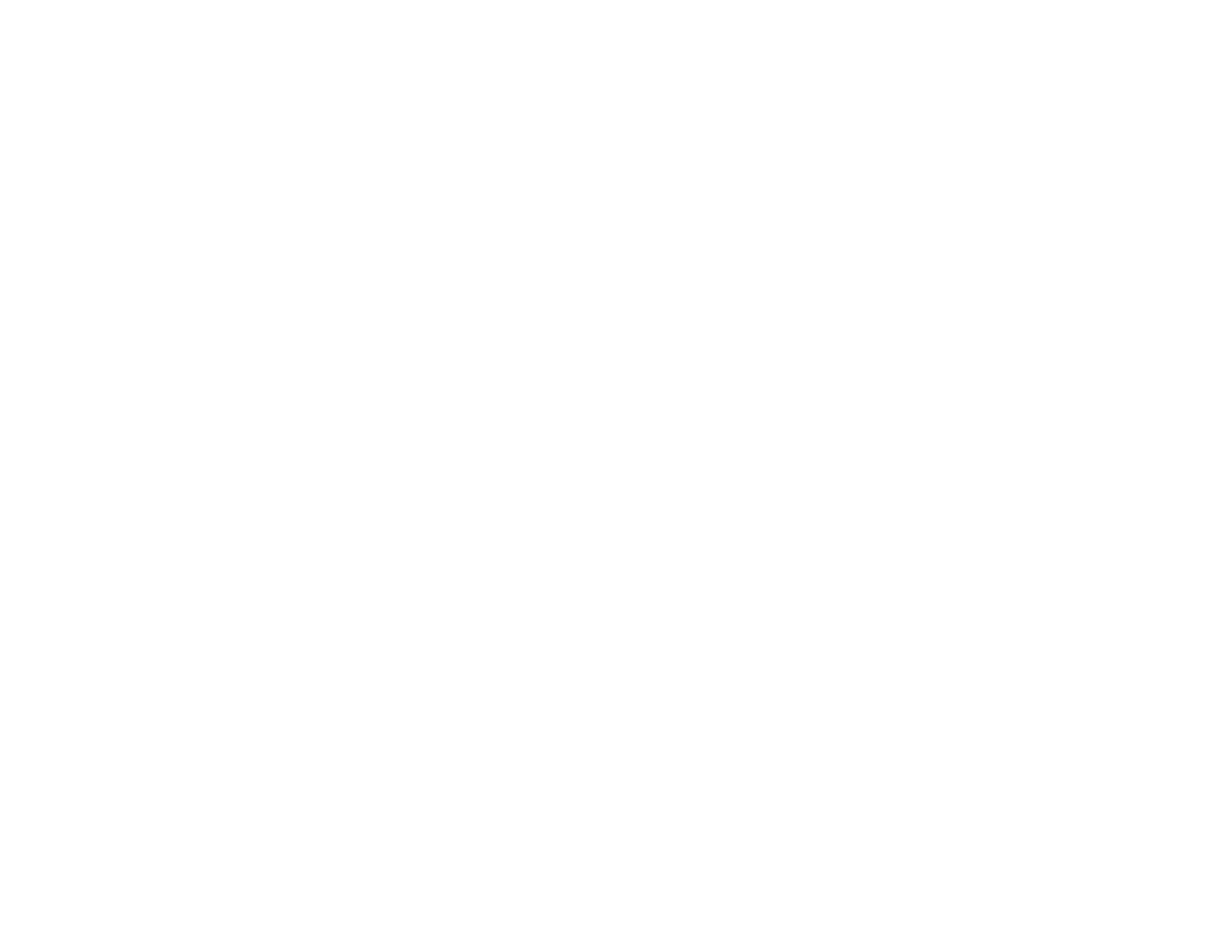
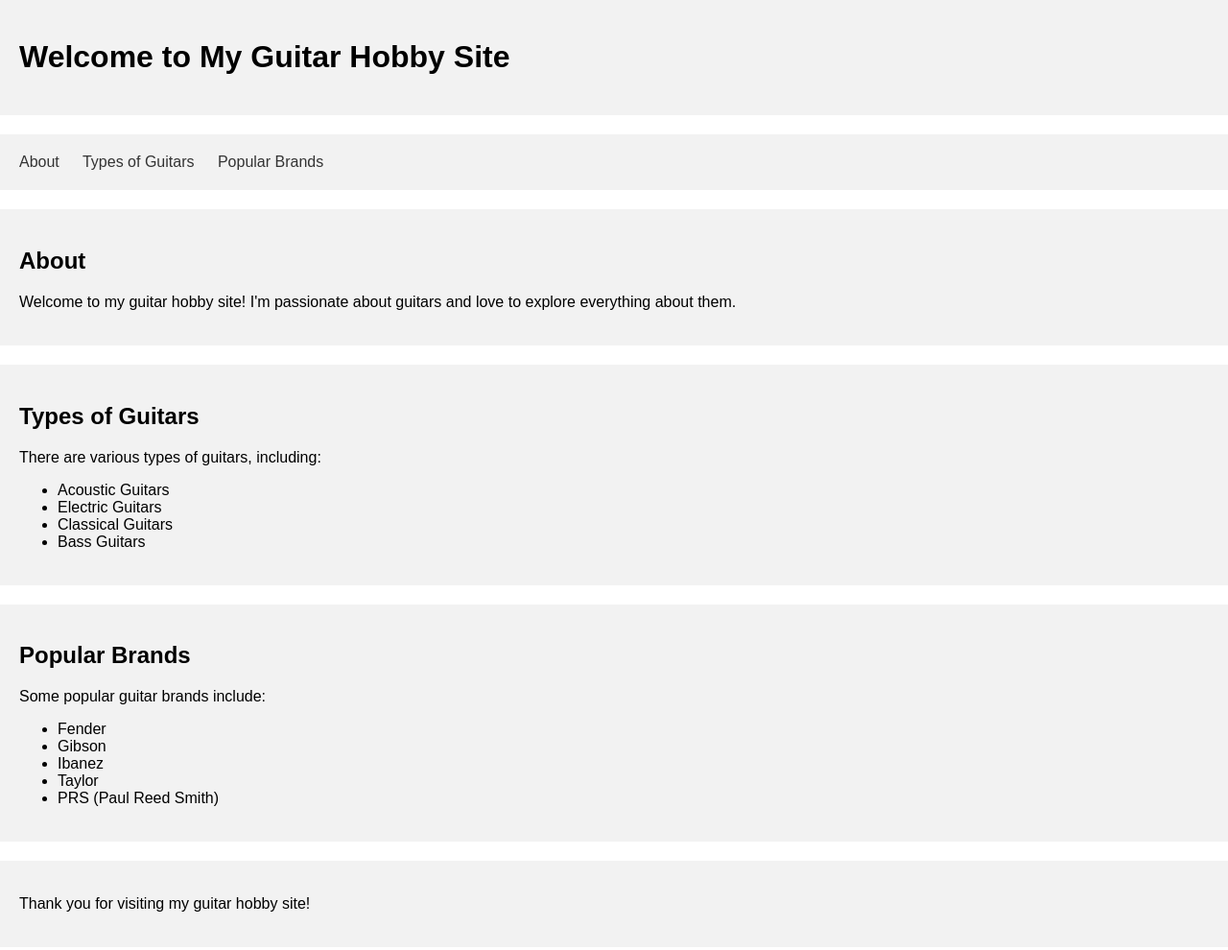
Before and after one commit to BurakEsen25/BurakEsen25.github.io, a plain HTML site: page itis3135/hobby/index.html in a window 1280 px wide. Shown: the whole page at 96% size. Before the commit the page ends 800 px from the top, so only its background shows below. Drawn offline with Linux system fonts and the light colour scheme.

Commit message:
Update index.html

```diff
--- a/itis3135/hobby/index.html
+++ b/itis3135/hobby/index.html
@@ -1,12 +1,71 @@
 <!DOCTYPE html>
+<html lang="en">
+<head>
+<meta charset="UTF-8">
+<meta name="viewport" content="width=device-width, initial-scale=1.0">
+<title>My Guitar Hobby Site</title>
+<style>
+  /* Basic styling for demonstration */
+  body {
+    font-family: Arial, sans-serif;
+    margin: 0;
+    padding: 0;
+  }
+  header, nav, section, footer {
+    padding: 20px;
+    background-color: #f2f2f2;
+    margin-bottom: 20px;
+  }
+  nav a {
+    text-decoration: none;
+    color: #333;
+    margin-right: 20px;
+  }
+</style>
+</head>
+<body>
 
-<html lang="en">
+<header>
+  <h1>Welcome to My Guitar Hobby Site</h1>
+</header>
 
-  <head>
-    <title>Guitars</title>
-  </head>
+<nav>
+  <a href="#about">About</a>
+  <a href="#types">Types of Guitars</a>
+  <a href="#brands">Popular Brands</a>
+</nav>
 
-  <body>
+<section id="about">
+  <h2>About</h2>
+  <p>Welcome to my guitar hobby site! I'm passionate about guitars and love to explore everything about them.</p>
+</section>
 
+<section id="types">
+  <h2>Types of Guitars</h2>
+  <p>There are various types of guitars, including:</p>
+  <ul>
+    <li>Acoustic Guitars</li>
+    <li>Electric Guitars</li>
+    <li>Classical Guitars</li>
+    <li>Bass Guitars</li>
+  </ul>
+</section>
 
-  </body>
+<section id="brands">
+  <h2>Popular Brands</h2>
+  <p>Some popular guitar brands include:</p>
+  <ul>
+    <li>Fender</li>
+    <li>Gibson</li>
+    <li>Ibanez</li>
+    <li>Taylor</li>
+    <li>PRS (Paul Reed Smith)</li>
+  </ul>
+</section>
+
+<footer>
+  <p>Thank you for visiting my guitar hobby site!</p>
+</footer>
+
+</body>
+</html>
```
